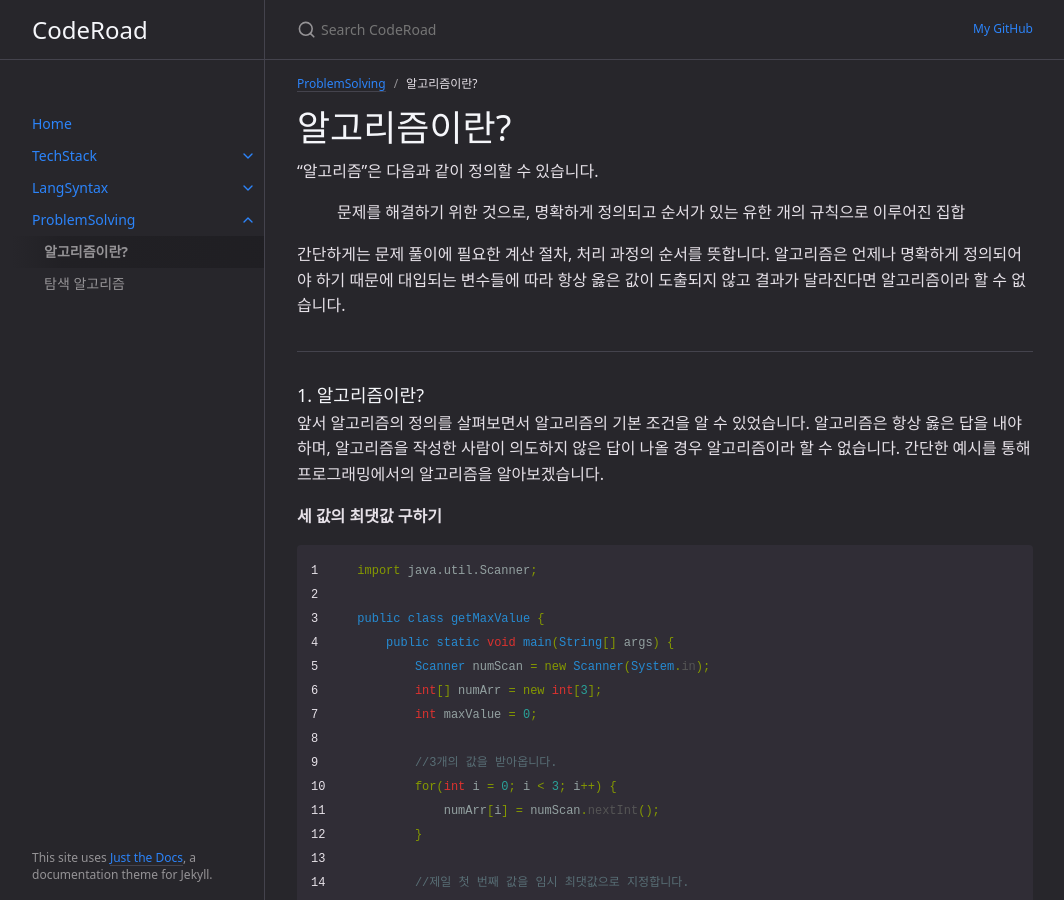
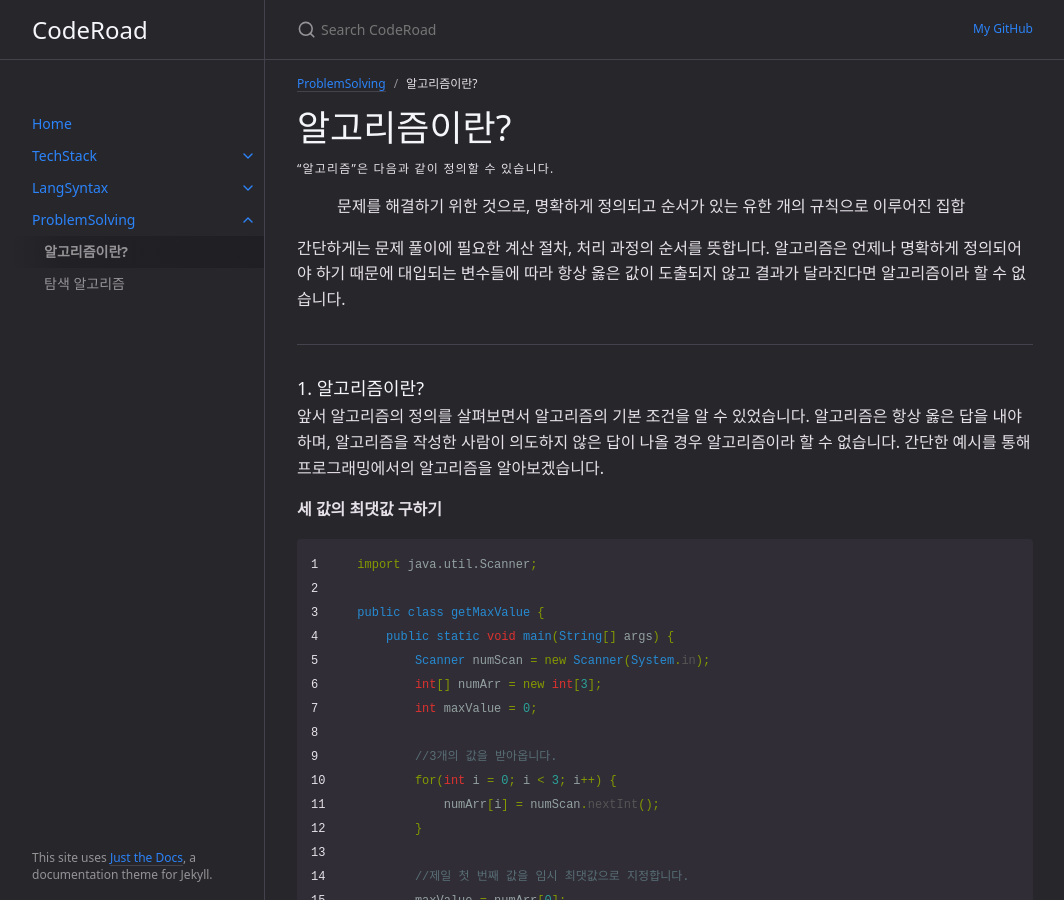
Before and after one commit to hangillee/hangillee.github.io, a Jekyll site: the page built from docs/ProblemSolving/algorithm.md, in a window 1280 px wide and 900 px high. Shown: the whole window, without its empty margins (107-1171 px from the left). Built offline with Jekyll 4.4.1, drawn with Linux system fonts in a browser that asks for light colours.

Commit message:
FIX Wrong syntax

```diff
--- a/docs/ProblemSolving/algorithm.md
+++ b/docs/ProblemSolving/algorithm.md
@@ -8,7 +8,7 @@ permalink: docs/problemsolving/algorithm
 
 # 알고리즘이란?
 
-{: .no_toc .text_delta}
+{: .no_toc .text-delta}
 
 "알고리즘"은 다음과 같이 정의할 수 있습니다.
 
```
